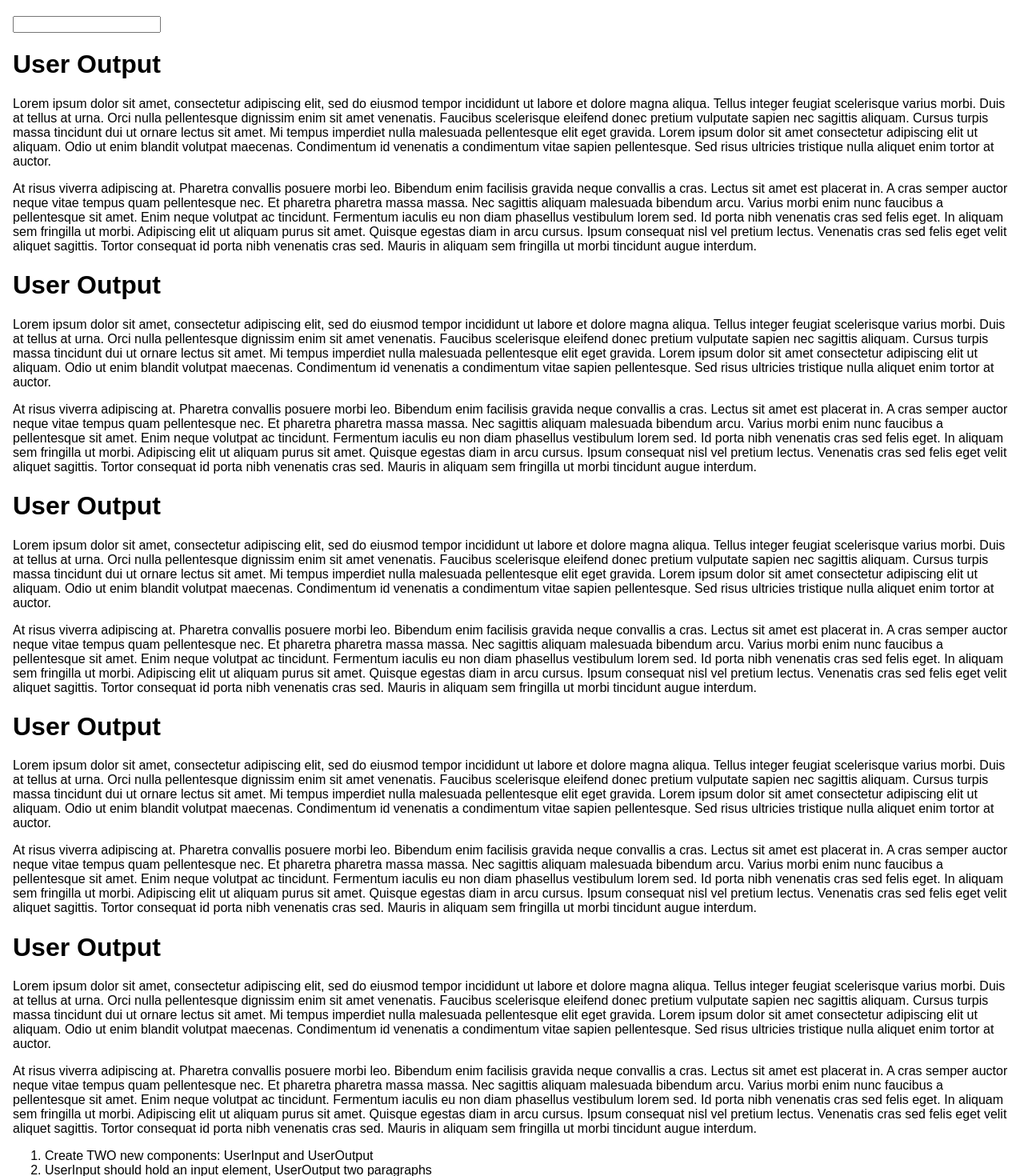
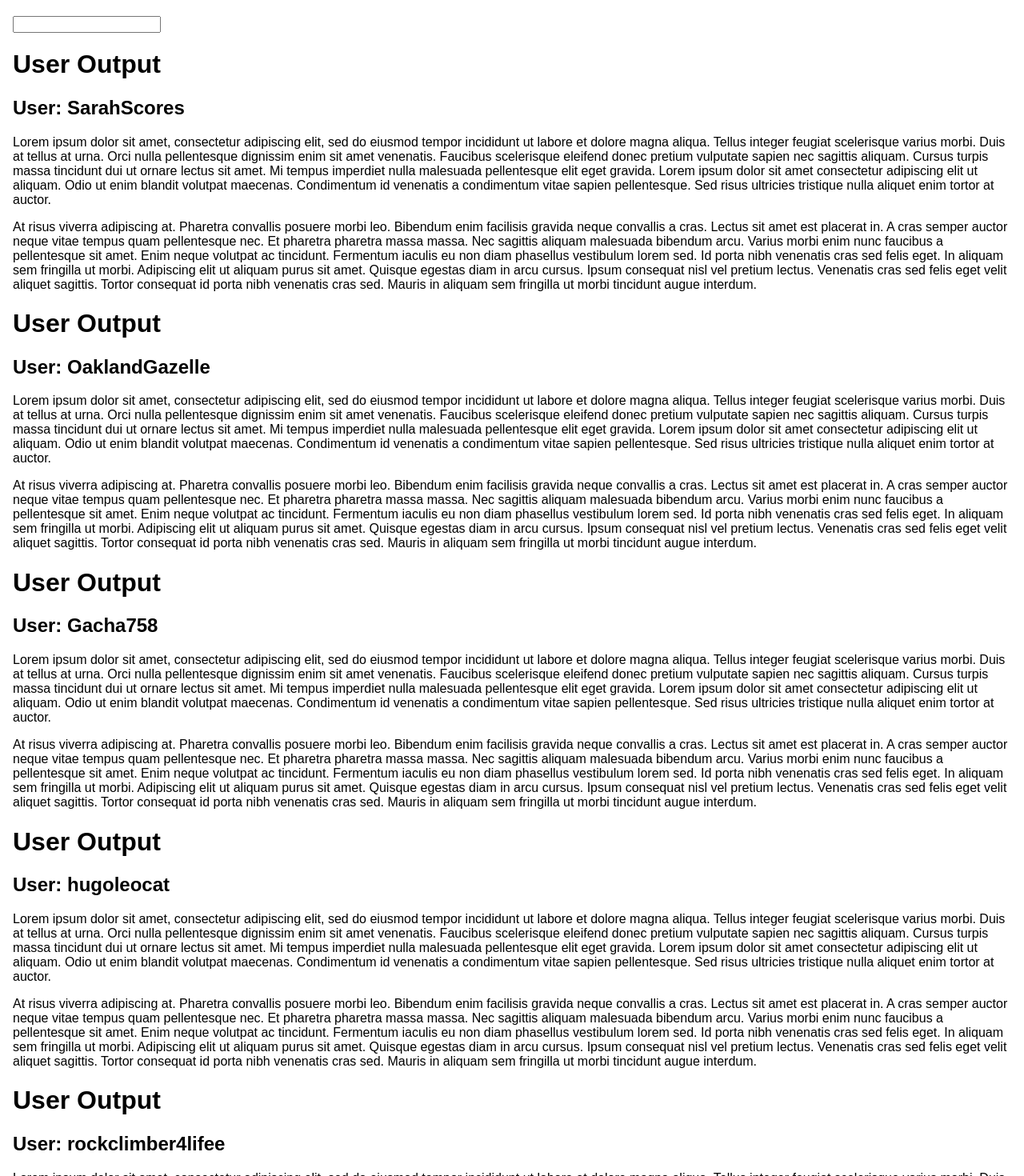
Before and after one commit to ssheaks/react-base-syntax-exercise, a React (Create React App) app: page / in a window 1280 px wide. Shown: the part 60-1530 px from the top of the page at 80% size. Built offline with nearby package versions, Linux system fonts and the light colour scheme.

Commit message:
add users to state and pass username props to UserOutput component

```diff
--- a/src/App.js
+++ b/src/App.js
@@ -5,15 +5,26 @@
 import UserOutput from './UserOutput/UserOutput'
 
 class App extends Component {
+
+  state = {
+    users: [
+    {username: 'SarahScores'},
+    {username: 'OaklandGazelle'},
+    {username: 'Gacha758'},
+    {username: 'hugoleocat'},
+    {username: 'rockclimber4lifee'}
+    ]
+  }
+
   render() {
     return (
       <div className="App">
         <UserInput />
-        <UserOutput />
-        <UserOutput />
-        <UserOutput />
-        <UserOutput />
-        <UserOutput />
+        <UserOutput username={this.state.users[0].username}/>
+        <UserOutput username={this.state.users[1].username}/>
+        <UserOutput username={this.state.users[2].username}/>
+        <UserOutput username={this.state.users[3].username}/>
+        <UserOutput username={this.state.users[4].username}/>
         <ol>
           <li>Create TWO new components: UserInput and UserOutput</li>
           <li>UserInput should hold an input element, UserOutput two paragraphs</li>
--- a/src/UserOutput/UserOutput.js
+++ b/src/UserOutput/UserOutput.js
@@ -1,9 +1,10 @@
 import React from 'react';
 
-const UserOutput = () => {
+const UserOutput = (props) => {
     return(
         <div className='userOutput'>
             <h1>User Output</h1>
+            <h2>User: {props.username}</h2>
             <p>Lorem ipsum dolor sit amet, consectetur adipiscing elit, sed do eiusmod tempor incididunt ut labore et dolore magna aliqua. Tellus integer feugiat scelerisque varius morbi. Duis at tellus at urna. Orci nulla pellentesque dignissim enim sit amet venenatis. Faucibus scelerisque eleifend donec pretium vulputate sapien nec sagittis aliquam. Cursus turpis massa tincidunt dui ut ornare lectus sit amet. Mi tempus imperdiet nulla malesuada pellentesque elit eget gravida. Lorem ipsum dolor sit amet consectetur adipiscing elit ut aliquam. Odio ut enim blandit volutpat maecenas. Condimentum id venenatis a condimentum vitae sapien pellentesque. Sed risus ultricies tristique nulla aliquet enim tortor at auctor.</p>
             <p>At risus viverra adipiscing at. Pharetra convallis posuere morbi leo. Bibendum enim facilisis gravida neque convallis a cras. Lectus sit amet est placerat in. A cras semper auctor neque vitae tempus quam pellentesque nec. Et pharetra pharetra massa massa. Nec sagittis aliquam malesuada bibendum arcu. Varius morbi enim nunc faucibus a pellentesque sit amet. Enim neque volutpat ac tincidunt. Fermentum iaculis eu non diam phasellus vestibulum lorem sed. Id porta nibh venenatis cras sed felis eget. In aliquam sem fringilla ut morbi. Adipiscing elit ut aliquam purus sit amet. Quisque egestas diam in arcu cursus. Ipsum consequat nisl vel pretium lectus. Venenatis cras sed felis eget velit aliquet sagittis. Tortor consequat id porta nibh venenatis cras sed. Mauris in aliquam sem fringilla ut morbi tincidunt augue interdum.</p>
         </div>
```
